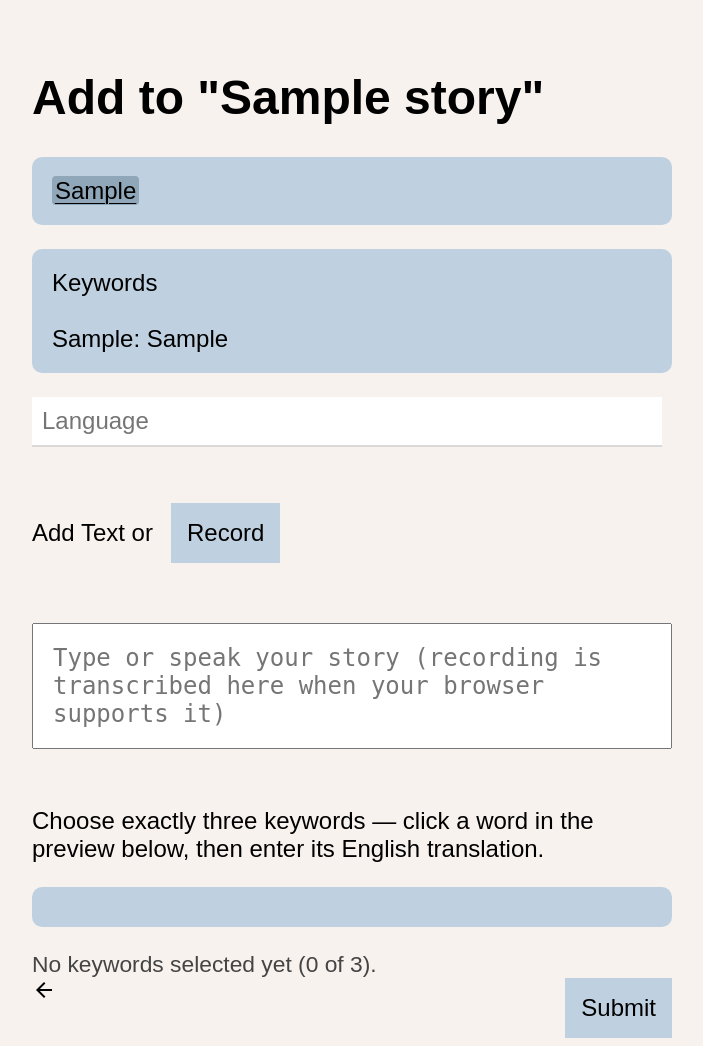
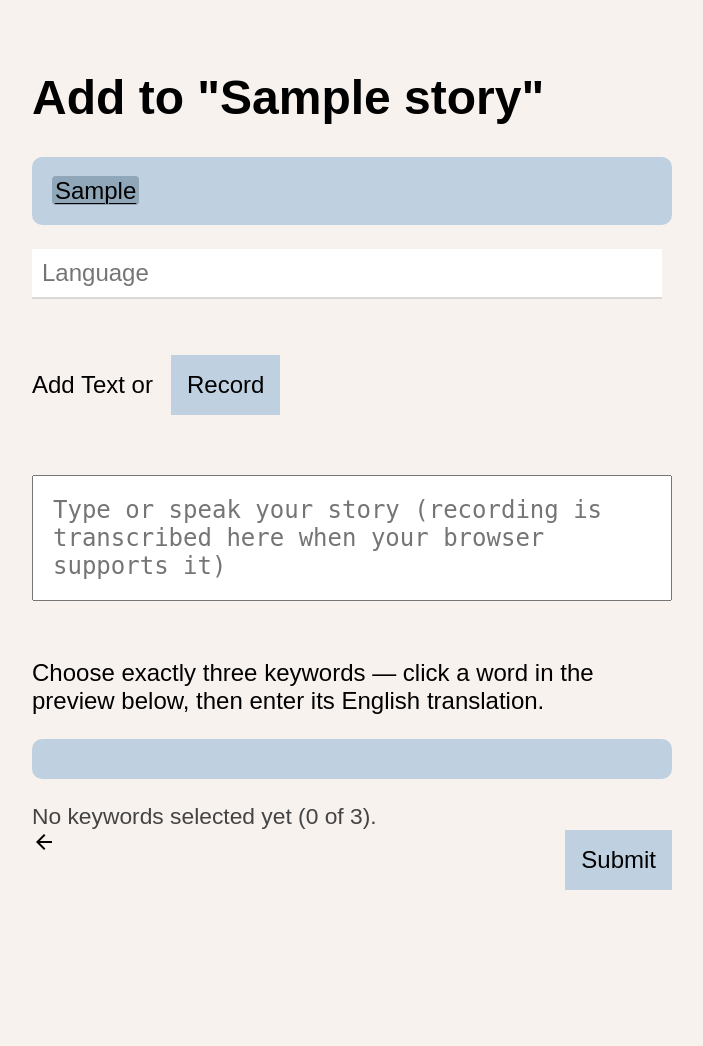
Before and after one commit to imaquair/82304, a Django app: page /add/1/ in a window 1280 px wide. Shown: the whole page, without its empty margins (288-991 px from the left). After the commit the page ends 890 px from the top, so only its background shows below. Run offline with Django 5.2, Linux system fonts and the light colour scheme; tables that the repository leaves empty hold one stand-in row (values such as "Sample post").

Commit message:
Remove keyword callout

```diff
--- a/Software/chaineHistoire/templates/add_to_story.html
+++ b/Software/chaineHistoire/templates/add_to_story.html
@@ -26,14 +26,6 @@
                 {% endfor %}
             {% endif %}
         </p>
-        {% if story.recordings.last %}
-        <p class="previous_story_text">
-            Keywords<br><br>
-            {% for kw in story.recordings.last.keywords.all %}
-                {{ kw.original_keyword }}: {{ kw.english_translation }} <br>
-            {% endfor %}
-        </p>
-        {% endif %}
         {% if errors %}
         <ul class="form-errors">
             {% for err in errors %}
@@ -60,23 +52,6 @@
             <audio id="playback" class="create-playback" controls playsinline hidden></audio>
             <br><br>
             <textarea name="english_text" id="english_text" placeholder="Type or speak your story (recording is transcribed here when your browser supports it)" rows="3" maxlength="5000">{{ english_text|default:'' }}</textarea><br><br>
-            <!--
-            <span>
-                <div class="keyword-grid" aria-label="Keywords and English translations">
-                    <div>Keyword</div>
-                    <div>English translation</div>
-
-                    <input type="text" name="keyword_1" aria-label="original keyword 1" maxlength="50" />
-                    <input type="text" name="keyword_en_1" aria-label="translated keyword 1" maxlength="50" />
-
-                    <input type="text" name="keyword_2" aria-label="original keyword 2" maxlength="50" />
-                    <input type="text" name="keyword_en_2" aria-label="translated keyword 2" maxlength="50" />
-
-                    <input type="text" name="keyword_3" aria-label="original keyword 3" maxlength="50" />
-                    <input type="text" name="keyword_en_3" aria-label="translated keyword 3" maxlength="50" />
-                </div>
-            </span><br><br>
-        -->
             <p>Choose exactly three keywords — click a word in the preview below, then enter its English translation.</p>
             <p id="draft-story-preview" class="previous_story_text draft-story-live" aria-live="off"></p>
             <p id="keyword-selection-status" class="keyword-selection-status" aria-live="polite"></p>
```
